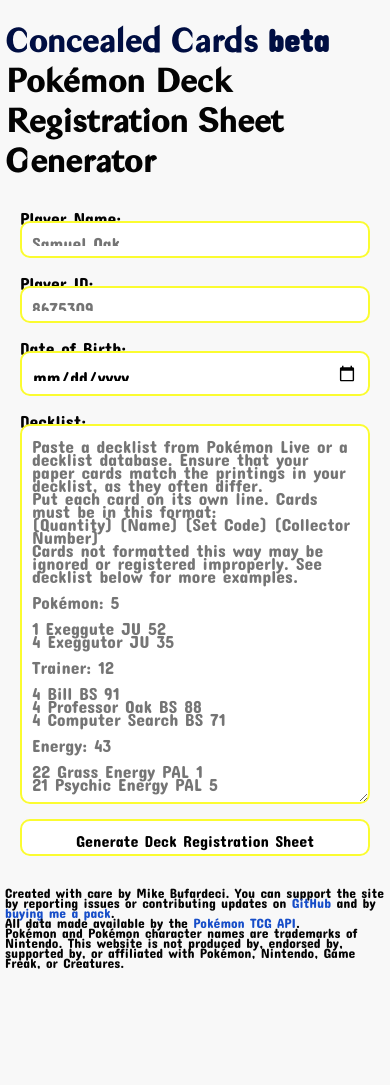
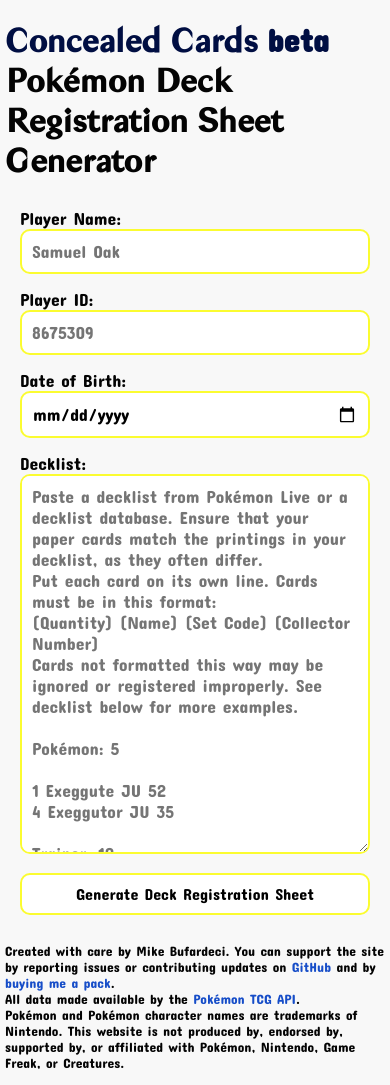
Before and after one commit to MichaelBufardeci/ConcealedCards, a Flask app: page / in a window 390 px wide. Before the commit the page ends 969 px from the top, so only its background shows below. Run offline with Flask 3, Linux system fonts and the light colour scheme.

Commit message:
updating fonts to hopefully fix mobile issues

```diff
--- a/src/static/css/fonts.css
+++ b/src/static/css/fonts.css
@@ -1,13 +1,15 @@
 @font-face {
     font-family: 'Concert One';
-    src: url("/static/fonts/ConcertOne-Regular.ttf");
-    font-weight: 400;
-    font-style: regular;
+    src: url('/static/fonts/concertone-regular-webfont.woff2') format('woff2'),
+         url('/static/fonts/concertone-regular-webfont.woff') format('woff');
+    font-weight: normal;
+    font-style: normal;
 }
 
 @font-face {
     font-family: 'Bagnard Sans';
-    src: url("/static/fonts/BagnardSans.otf");
-    font-weight: 400;
-    font-style: regular;
+    src: url('/static/fonts/bagnardsans-webfont.woff2') format('woff2'),
+         url('/static/fonts/bagnardsans-webfont.woff') format('woff');
+    font-weight: normal;
+    font-style: normal;
 }
```
Also changed, not shown: src/static/fonts/BagnardSans.otf (deleted), src/static/fonts/ConcertOne-Regular.ttf (deleted), src/static/fonts/bagnardsans-webfont.woff (added), src/static/fonts/bagnardsans-webfont.woff2 (added), src/static/fonts/concertone-regular-webfont.woff (added), src/static/fonts/concertone-regular-webfont.woff2 (added).
